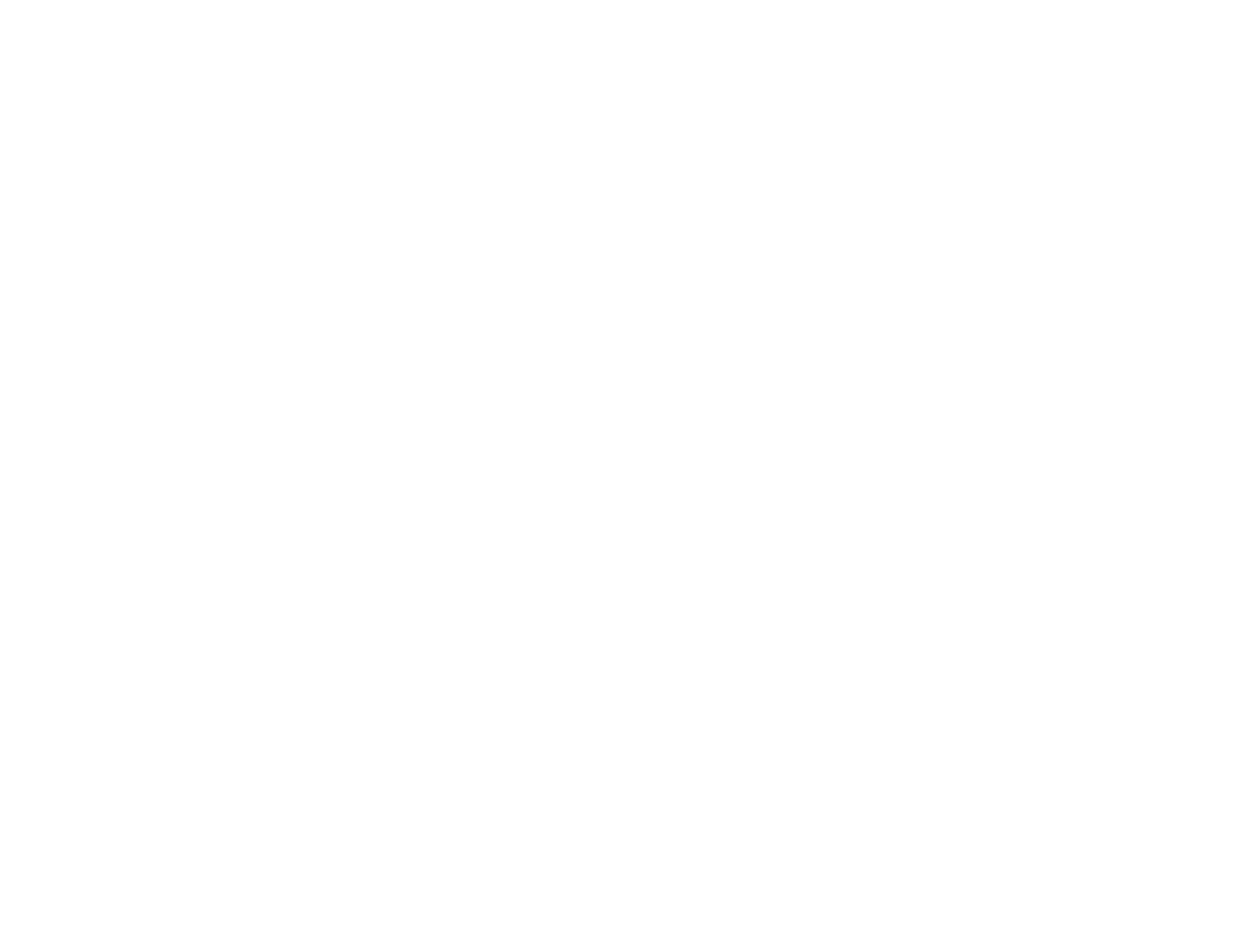
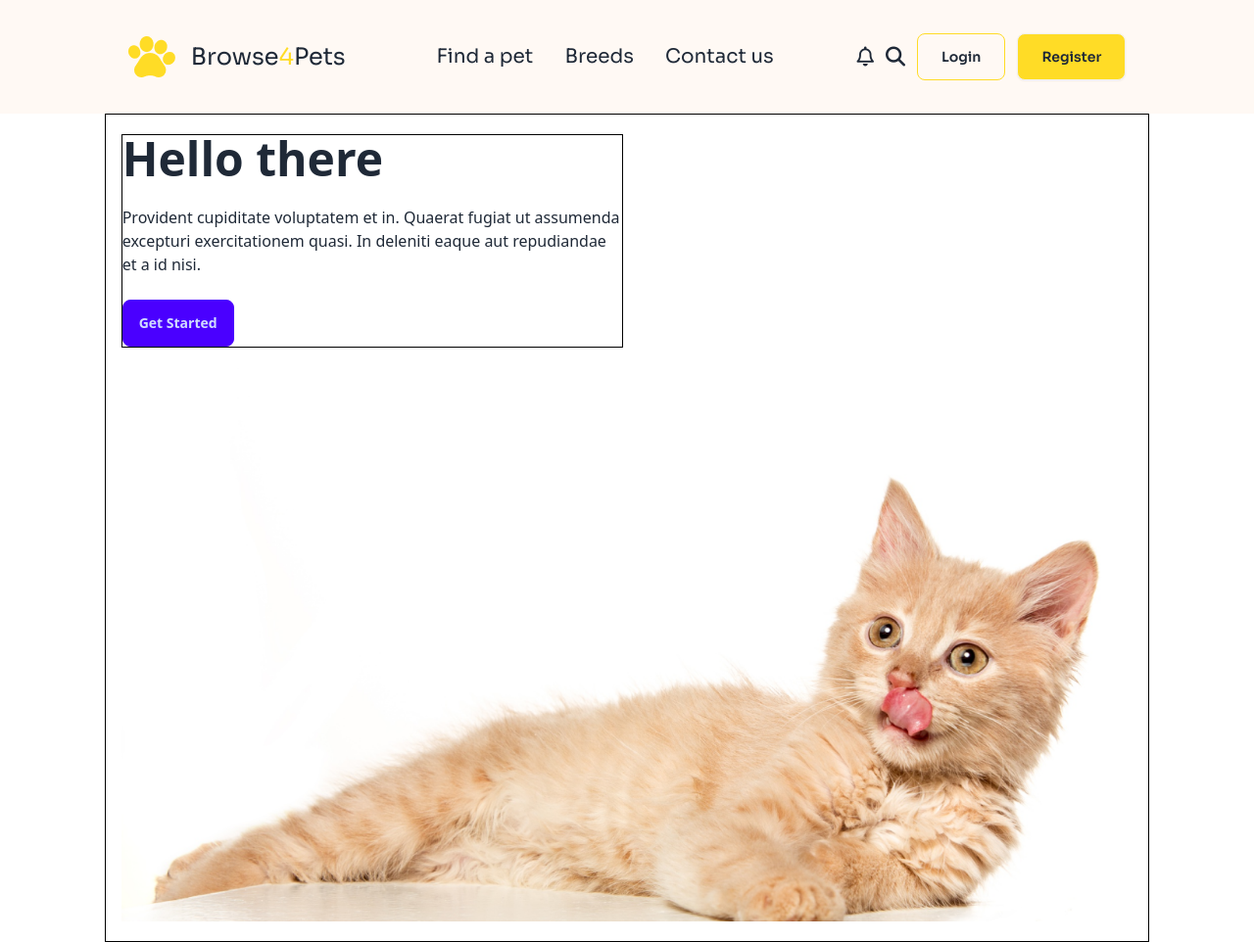
Before and after one commit to samin710/Assignment-3-PH, a plain HTML site: page index.html in a window 1280 px wide. Shown: the whole page at 98% size. Before the commit the page ends 800 px from the top, so only its background shows below. Drawn offline with nearby package versions, Linux system fonts and the light colour scheme; a web font is replaced by a local one.

Commit message:
navbar done

```diff
--- a/index.html
+++ b/index.html
@@ -4,6 +4,11 @@
     <meta charset="UTF-8" />
     <meta name="viewport" content="width=device-width, initial-scale=1.0" />
     <title>Browser4Pets</title>
+    <!-- Font Awesome -->
+    <script
+      src="https://kit.fontawesome.com/04d176b0b6.js"
+      crossorigin="anonymous"
+    ></script>
     <!-- Titles' font -->
     <link rel="preconnect" href="https://fonts.googleapis.com" />
     <link rel="preconnect" href="https://fonts.gstatic.com" crossorigin />
@@ -51,5 +56,98 @@
       };
     </script>
   </head>
-  <body></body>
+  <body class="bg-white">
+    <header>
+      <!-- Navbar -->
+      <div class="bg-[#FFF9F4]">
+        <nav class="mx-auto w-10/12 pl-4 pr-4 py-5">
+          <div class="navbar flex justify-between align-middle">
+            <div class="w-full lg:w-[230px] justify-between">
+              <div class="flex space-y-2 space-x-4">
+                <div class="max-w-12 max-h-12">
+                  <img class="w-full" src="c1-assets/logo-header.png" alt="" />
+                </div>
+                <h2 class="font-2 text-2xl">
+                  Browse<span class="text-[#FFDC26]">4</span>Pets
+                </h2>
+              </div>
+              <div class="dropdown">
+                <div
+                  tabindex="0"
+                  role="button"
+                  class="btn btn-ghost lg:hidden flex-1"
+                >
+                  <svg
+                    xmlns="http://www.w3.org/2000/svg"
+                    class="h-5 w-5"
+                    fill="none"
+                    viewBox="0 0 24 24"
+                    stroke="currentColor"
+                  >
+                    <path
+                      stroke-linecap="round"
+                      stroke-linejoin="round"
+                      stroke-width="2"
+                      d="M4 6h16M4 12h8m-8 6h16"
+                    />
+                  </svg>
+                </div>
+                <ul
+                  tabindex="0"
+                  class="menu menu-xs dropdown-content bg-base-100 rounded-box z-[1] mt-3 max-w-[70px] shadow font-2 text-black"
+                >
+                  <li><a>Find a pet</a></li>
+                  <li><a>Breeds</a></li>
+                  <li><a>Contact us</a></li>
+                </ul>
+              </div>
+            </div>
+            <div class="navbar-center hidden lg:flex">
+              <ul class="menu menu-horizontal px-1 font-2 text-xl">
+                <li><a>Find a pet</a></li>
+                <li><a>Breeds</a></li>
+                <li><a>Contact us</a></li>
+              </ul>
+            </div>
+            <div class="gap-3">
+              <i class="fa-regular fa-bell hidden lg:block text-xl"></i>
+              <i
+                class="fa-solid fa-magnifying-glass hidden lg:block text-xl"
+              ></i>
+              <button
+                class="btn btn-outline px-6 py-0 rounded-lg hidden lg:block font-2 font-xs border-[#FFDC26]"
+              >
+                Login
+              </button>
+              <button
+                class="btn px-6 py-0 rounded-lg hidden lg:block bg-[#FFDC26] font-2 font-xs"
+              >
+                Register
+              </button>
+            </div>
+          </div>
+        </nav>
+      </div>
+
+      <!-- Banner -->
+      <section
+        class="border border-black mb-20 mx-auto w-10/12 pl-4 pr-4 py-5 bg-white"
+      >
+        <div class="border border-black max-w-lg">
+          <h1 class="text-5xl font-bold">Hello there</h1>
+          <p class="py-6">
+            Provident cupiditate voluptatem et in. Quaerat fugiat ut assumenda
+            excepturi exercitationem quasi. In deleniti eaque aut repudiandae et
+            a id nisi.
+          </p>
+          <button class="btn btn-primary">Get Started</button>
+        </div>
+        <div class="">
+          <img src="c1-assets/cat-big.png" alt="" />
+        </div>
+      </section>
+    </header>
+    <main></main>
+    <footer></footer>
+  </body>
 </html>
```
Also changed, not shown: c1-assets/Vector.jpg (added), c1-assets/bell-1.jpg (added).
